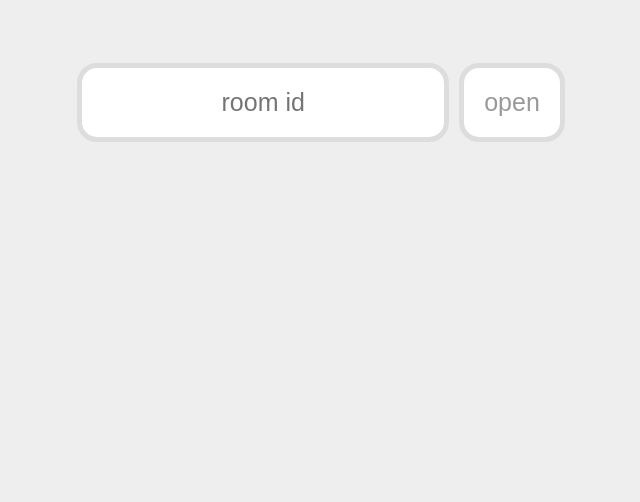
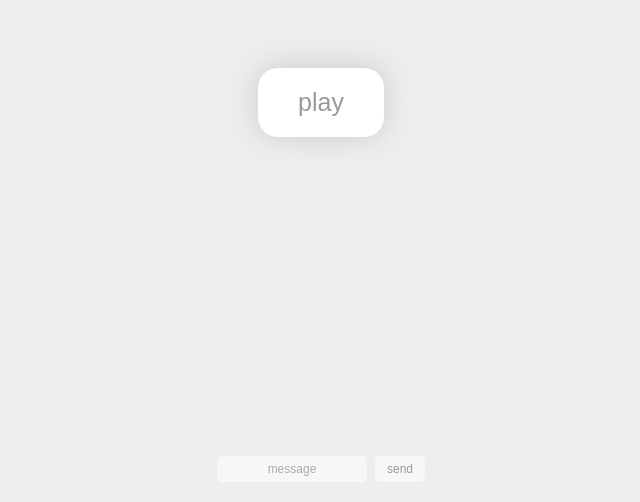
Before and after one commit to tirr2/test22, a website: page index.html in a window 1280 px wide. Shown: the part 298-800 px from the top of the page, without its empty margins (319-959 px from the left). Drawn offline with Linux system fonts and the light colour scheme.

Commit message:
Update index.html

```diff
--- a/index.html
+++ b/index.html
@@ -2,7 +2,12 @@
 
 <style>
   html,body{margin:0;}
-  video{width:100vw;height:100vh;object-fit:scale-down;background:#222;}
+  video{
+    width:100vw;
+    height: 100vh;
+    background: #333;
+    object-fit: scale-down;
+  }
   form{
     position:fixed;
     width:100vw;
@@ -16,23 +21,52 @@
   }
   form input, form button{
     --webkit-appearance: none;
-    padding:20px;
+    padding:20px 40px;
     font-size:25px;
     background:#FFF;
     color:#999;
-    border:5px solid #DDD;
-    margin:0 5px;
+    border:0;
+    margin:0 9px;
     display:block;
     outline:none;
     border-radius:20px;
     text-align:center;
+    box-shadow: 0px -1px 30px 0px #c9c9c9;
+  }
+  form input{
+    width:350px;
+  }
+  input::placeholder{
+    color:#AAA;
+  }
+  form .msg-wrap{
+    position:absolute;
+    width:100%;
+    justify-content:center;
+    bottom:20px;
+    display:flex;
+  }
+  form .msg-wrap > *{
+    font-size:12px;
+    margin:0 4px;
+    padding:6px 12px;
+    border-radius:5px;
+    background:#FFFFFF88;
+    box-shadow:none;
+  }
+  form .msg-wrap input{
+    width:150px
   }
 
 </style>
 
 <form id="codeForm">
-  <input placeholder="room id" id="code" autofocus>
-  <button type="submit">open</button>
+  <input placeholder="room" id="code" type="hidden">
+  <button type="submit">play</button>
+  <div class="msg-wrap">
+    <input id="message" placeholder="message">
+    <button type="button" id="sendMsg">send</button>
+  </div>
 </form>
 
 <video id="vid1" controls></video>
@@ -54,7 +88,7 @@
     ws.binaryType = "arraybuffer";
 
     ws.addEventListener("open", (event) => {
-      ws.send(JSON.stringify({reset: true, ww:1}));
+      ws.send(JSON.stringify({resetReq: true}));
     });
 
     ws.addEventListener("close", async (event) => {
@@ -72,7 +106,7 @@
       }
 
       let data = JSON.parse(event.data)
-      if(data.resetFront) return initStream()
+      if(data.reset) return initStream()
     });
 
   }
@@ -111,6 +145,13 @@
     e.currentTarget.style.display='none';
     init($code.value)
   });
+  document.querySelector("#sendMsg").addEventListener('click', (e)=>{
+    let $msg = document.querySelector("#message")
+    if(!$msg.value) return
+    fetch('/message?'+encodeURIComponent(location.hash+": "+$msg.value))
+    $msg.value = ''
+    e.preventDefault()
+  });
 
 
   let _lastTime = -1
@@ -118,7 +159,7 @@
     if($vid.currentTime == _lastTime){
       _lastTime = -1
       console.log('stuck')
-      return ws.send(JSON.stringify({reset: true}));
+      return ws.send(JSON.stringify({resetReq: true}));
     }
     _lastTime = $vid.currentTime
   }, 6000)
```
